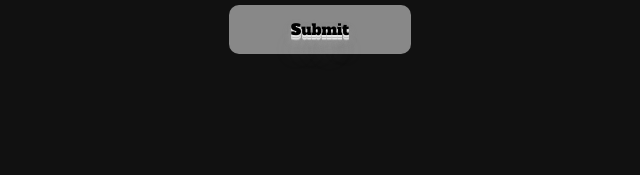
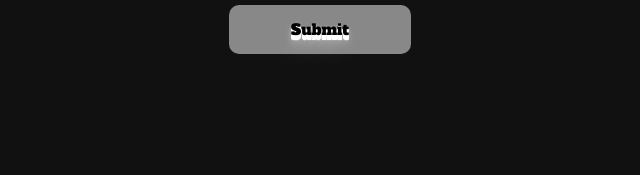
Before and after one commit to Antooo0/Portfolio, a plain HTML site: page index.html in a window 1280 px wide. Shown: the part 3588-3763 px from the top of the page, 606-1246 px from the left. Drawn offline with nearby package versions, Linux system fonts and the light colour scheme.

Commit message:
Commit contact

```diff
--- a/style.css
+++ b/style.css
@@ -611,7 +611,7 @@ button[type=submit] {
     background-color: #888888;
     color: rgb(0, 0, 0);
     font-size: 15px;
-    text-shadow: 0 1px 0 #e4e4e4, 0 2px 0 #e4e4e4, 0 3px 0 rgb(187, 187, 187), 0 4px 0 #e4e4e4, 0 5px 0 rgb(187, 187, 187), 0 6px 1px rgb(187, 187, 187, .1), 0 0 5px rgb(187, 187, 187, .1), 0 1px 3px rgb(187, 187, 187, .1), 0 3px 5px rgb(187, 187, 187, .2), 0 5px 10px rgb(187, 187, 187, .25), 0 10px 10px rgb(187, 187, 187, .2), 0 20px 20px rgb(187, 187, 187, .15);
+    text-shadow: 0 1px 0 #fff, 0 2px 0 #fff, 0 3px 0 rgb(255, 255, 255), 0 4px 0 #fff, 0 5px 0 rgb(255, 255, 255), 0 6px 1px rgb(255, 255, 255, .1), 0 0 5px rgb(255, 255, 255, .1), 0 1px 3px rgb(255, 255, 255, .1), 0 3px 5px rgb(255, 255, 255, .2), 0 5px 10px rgb(255, 255, 255, .25), 0 10px 10px rgb(255, 255, 255, .2), 0 20px 20px rgb(255, 255, 255, .15);
     padding: 14px 20px;
     margin: 8px 0;
     border: none;
```
